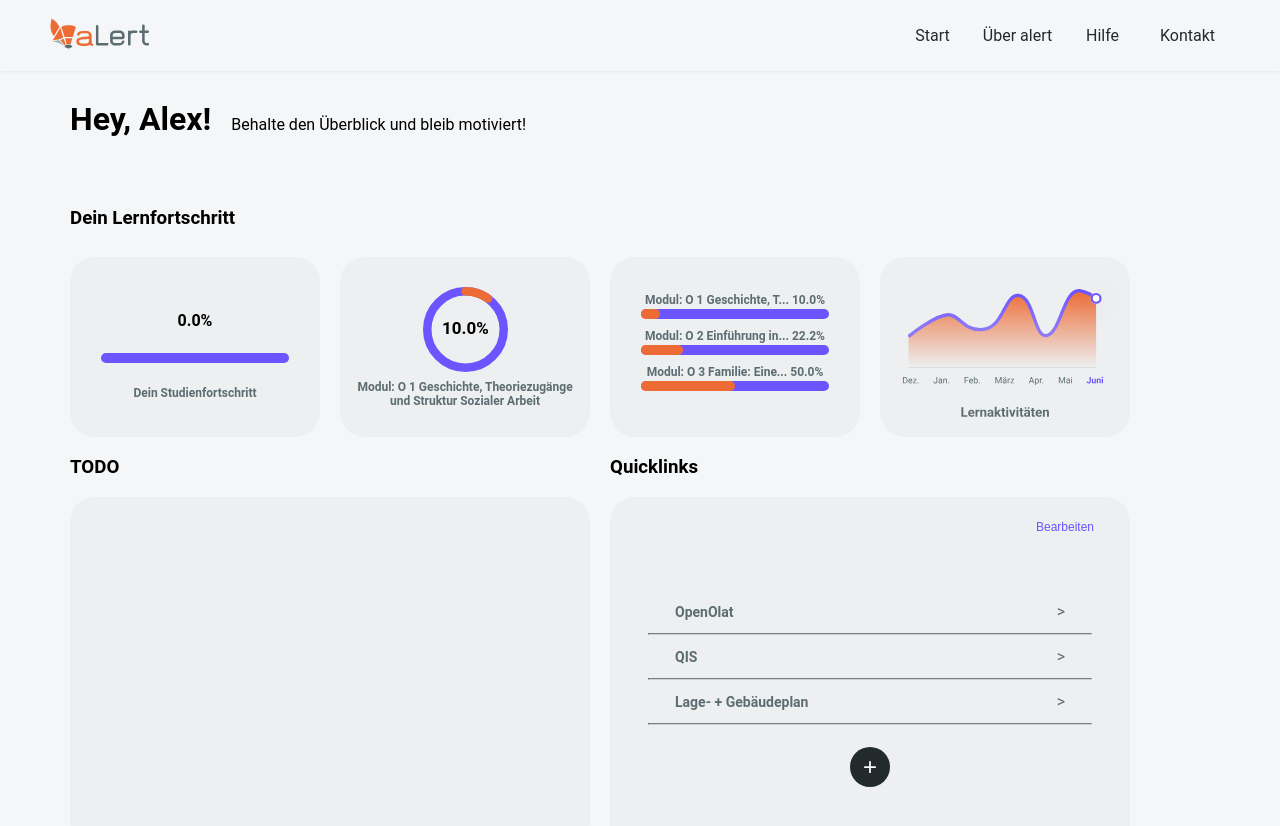
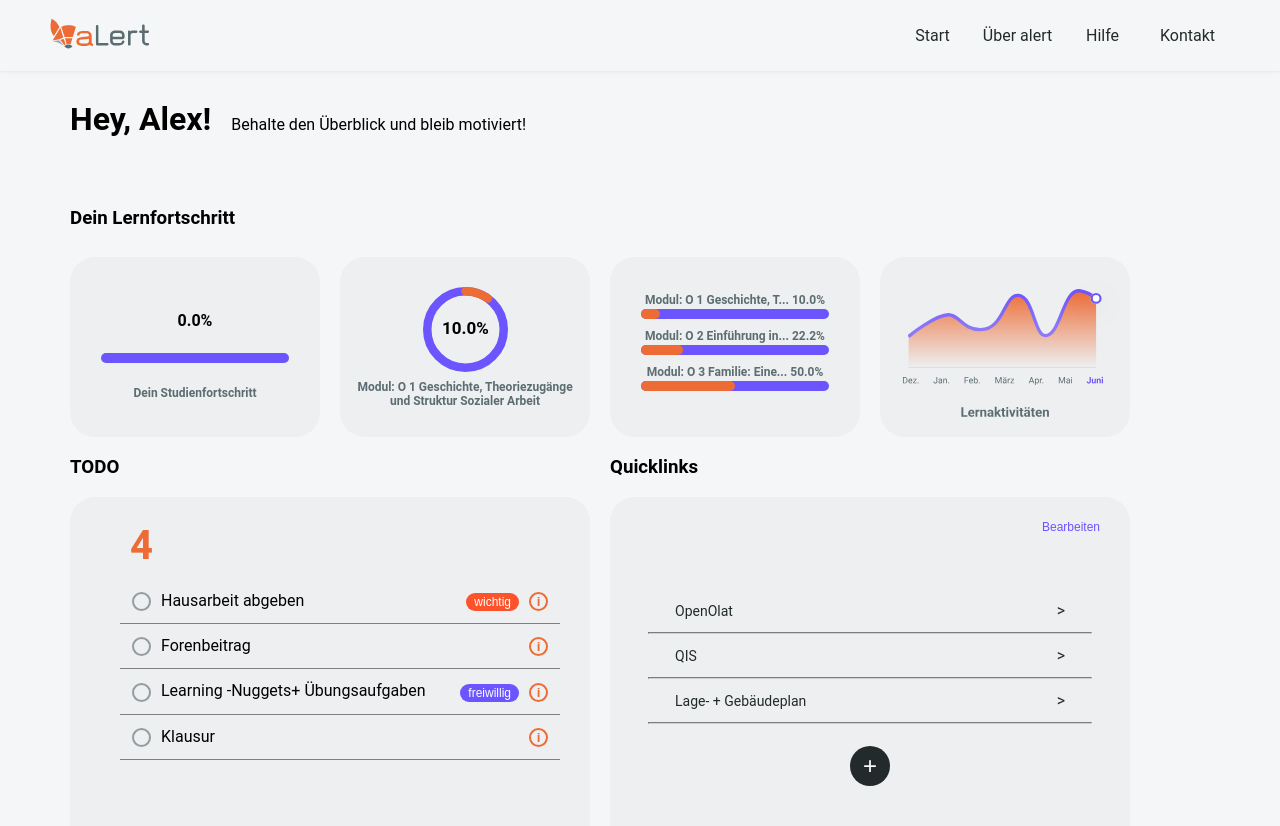
Before and after one commit to EllPee/aLert, a React (Create React App) app: page /dashboard in a window 1280 px wide. Shown: the top 826 px of the page. Built offline with nearby package versions, Linux system fonts and the light colour scheme.

Commit message:
Todo ansicht

```diff
--- a/src/resource/ModulhandbuchBASA.json
+++ b/src/resource/ModulhandbuchBASA.json
@@ -1,5 +1,5 @@
 {
-  "basa-online-Koblenz": [
+  "BASA-online Koblenz": [
     {
       "code": "O 1",
       "title": "Geschichte, Theoriezugänge und Struktur Sozialer Arbeit",
--- /dev/null
+++ b/src/resource/TodoDaten.json
@@ -0,0 +1,40 @@
+[
+  {
+    "Titel": "Hausarbeit abgeben",
+    "Tag": "wichtig",
+    "Frist": "2022-05-15",
+    "Dauer": null,
+    "Kurs/Referenz": null,
+    "bearbeiten": "bearbeiten"
+  },
+  {
+    "Titel": "Forenbeitrag",
+    "Tag": null,
+    "Frist": "2022-05-10",
+    "Dauer": "30 Min.",
+    "Kurs/Referenz": {
+      "text": "Zum Forum",
+      "url": "https://www.example.com"
+    },
+    "bearbeiten": "bearbeiten"
+  },
+  {
+    "Titel": "Learning -Nuggets+ Übungsaufgaben",
+    "Tag": "freiwillig",
+    "Frist": null,
+    "Dauer": null,
+    "Kurs/Referenz": null,
+    "bearbeiten": "bearbeiten"
+  },
+  {
+    "Titel": "Klausur",
+    "Tag": null,
+    "Frist": "2022-06-20",
+    "Dauer": "1,5 Std.",
+    "Kurs/Referenz": {
+      "text": "02 - Einführung in die Rechtsgebiete der Sozialen Arbeit",
+      "url": "https://www.example.com"
+    },
+    "bearbeiten": "bearbeiten"
+  }
+]
--- a/src/styles/css/quicklinks.css
+++ b/src/styles/css/quicklinks.css
@@ -35,11 +35,11 @@
     width: 75%; /* Setze die Breite auf 90% von .widget-box-1 */
     margin: 0 auto; /* Zentriere das Element */
     padding: 10px 0; /* Etwas Platz oben und unten lassen */
-    font-weight: bold;
+    /*font-weight: normal;*/
 }
 
 .link-row a {
-    color: #5C6D72;
+    color: #232A2B;
     text-decoration: none;
     font-size: 14px;
     flex-grow: 1; /* Lasse den Link den verfügbaren horizontalen Platz ausfüllen */
@@ -71,7 +71,7 @@
 }
 
 .arrow-icon {
-    color: #5C6D72;
+    color: #232A2B;
     font-weight: normal;
 }
 
--- a/src/styles/css/todo.css
+++ b/src/styles/css/todo.css
@@ -18,7 +18,7 @@
     align-items: center;
     background-color: #edeff0;
     width: 520px;
-    height: 350px;
+    height: 370px;
     margin-right: 20px;
     border-radius: 25px;
     transition: box-shadow 0.3s;
@@ -27,3 +27,137 @@
 .widget-box-1:hover {
     box-shadow: 0 2px 10px rgba(0, 0, 0, 0.1); /* Schatten hinzufügen */
 }
+
+.widget-box-1 .inner-container {
+    width: 100%;
+    height: 100%;
+    display: flex;
+    flex-direction: column;
+    align-items: center;
+    padding-left: 20px; /* 为内容添加左侧内边距，确保内容不会紧贴边框 */
+}
+
+
+.todo-count {
+    align-self: flex-start;
+    text-align: left;
+    font-size: 40px;
+    color: #ED6C36;
+    margin: 25px 0 10px 50px;
+    font-weight: bold;
+}
+
+.tag-box {
+    margin: 0 10px;
+    padding: 2px 8px;
+    background-color: #FC532D;
+    border: none;
+    border-radius: 20px;
+    color: #fff;
+    font-size: 12px;
+    cursor: pointer;
+    display: inline-block; /* 确保tag-box作为内联元素 */
+}
+.tag-box.wichtig {
+    background-color: #FC532D;
+}
+
+.tag-box.default {
+    background-color: #6C54FF;
+}
+
+.todo-item {
+    display: flex;
+    align-items: center;
+    justify-content: space-between;
+    width: 80%;
+    border-bottom: 1px solid grey;
+    padding: 12px;
+}
+
+button {
+    background: none;
+    border: none;
+    padding: 0;
+    margin: 0;
+    outline: none;
+}
+
+.info-icon {
+    display: flex;
+    align-items: center;
+    justify-content: center;
+    border: 2px solid #ED6C36;
+    border-radius: 50%;
+    font-weight: bold;
+    width: 15px;
+    height: 15px;
+    cursor: pointer;
+    color: #ED6C36;
+}
+
+.todo-detail {
+    padding: 10px;
+    background-color: white;
+    box-shadow: 0 2px 10px rgba(0, 0, 0, 0.1);
+    margin-top: 10px;
+    border-radius: 5px;
+}
+
+.todo-item label.todo-left {
+    display: flex;
+    align-items: center;
+    cursor: pointer; /* 使其看起来可以点击 */
+}
+
+/* 隐藏原始复选框 */
+.todo-item input[type="checkbox"] {
+    display: none;
+}
+
+/* 使用伪元素为复选框创建圆形边界 */
+.todo-item input[type="checkbox"] + span::before {
+    content: '';
+    display: inline-block;
+    width: 15px;
+    height: 15px;
+    border: 2px solid #929DA1;
+    border-radius: 50%;
+    margin-right: 10px;
+    vertical-align: middle;
+    transition: background-color 0.3s, border-color 0.3s;
+}
+
+/* 选中时的颜色 */
+.todo-item input[type="checkbox"]:checked + span::before {
+    background-color: #ED6C36;
+    border-color: #FEB09E;
+}
+
+.backdrop {
+    position: fixed;
+    top: 0;
+    left: 0;
+    width: 100%;
+    height: 100%;
+    background-color: rgba(0, 0, 0, 0.5);
+    z-index: 999; /* To ensure it's below the popup */
+}
+
+.popup {
+    position: fixed;
+    top: 50%;
+    left: 50%;
+    transform: translate(-50%, -50%);
+    padding: 30px;
+    background-color: #F5F6F7;
+    border: 1px solid #ccc;
+    box-shadow: 0 2px 10px rgba(0, 0, 0, 0.2);
+    z-index: 1000;
+    width: 400px;
+    border-radius: 15px;
+    /*display: flex;*/
+    /*flex-direction: column;*/
+    /*align-items: center;*/
+    /*justify-content: center;*/
+}
--- a/src/views/dashboard.jsx
+++ b/src/views/dashboard.jsx
@@ -4,6 +4,7 @@ import '../styles/css/todo.css'
 import Progress from './progress';
 import jsonData from '../resource/ModulhandbuchBASA.json';
 import Quicklinks from "./quicklinks";
+import Todos from "./todo";
 
 function Dashboard() {
     const [userName, setUserName] = useState('Alex');
@@ -38,15 +39,13 @@ function Dashboard() {
                     <div>
                         <h3>TODO</h3>
                     </div>
-                    <div className="widget-box-1">
-                        <div></div>
-                    </div>
+                    <Todos/>
                 </div>
                 <div>
                     <div>
                         <h3>Quicklinks</h3>
                     </div>
-                    <Quicklinks />
+                    <Quicklinks/>
                 </div>
             </div>
         </div>
--- a/src/views/help.jsx
+++ /dev/null
@@ -1,12 +0,0 @@
-import React from 'react';
-
-function Help() {
-    return (
-        <div>
-            <h1>Hilfe</h1>
-            <p>Dies ist die Hilfe Seite.</p>
-        </div>
-    );
-}
-
-export default Help;
--- /dev/null
+++ b/src/views/todo.jsx
@@ -0,0 +1,73 @@
+import React, {useState} from 'react';
+import '../styles/css/todo.css';
+import todoData from '../resource/TodoDaten.json';
+
+function Todos() {
+    const [selectedTodo, setSelectedTodo] = useState(null);
+    const [showPopup, setShowPopup] = useState(false);
+    const [completedTodos, setCompletedTodos] = useState(0); // 追踪已完成的TODO数量
+
+    const handleCheckboxChange = (event) => {
+        // 如果复选框被选中，增加已完成的TODO数量，否则减少
+        event.target.checked ? setCompletedTodos(completedTodos + 1) : setCompletedTodos(completedTodos - 1);
+    };
+
+    const handleInfoClick = (todo) => {
+        setSelectedTodo(todo);
+        setShowPopup(true);
+    };
+
+    const handleClosePopup = () => {
+        setShowPopup(false);
+        setSelectedTodo(null);
+    };
+
+    return (
+        <div className="widget-box-1">
+            <div className="inner-container">
+                <div className="todo-count">
+                    {todoData.length - completedTodos} {/* 显示未完成的TODO数量 */}
+                </div>
+                {todoData.map((todo, index) => (
+                    <div key={index} className="todo-item">
+                        <label className="todo-left">
+                            <input type="checkbox" onChange={handleCheckboxChange}/>
+                            <span>{todo.Titel}</span>
+                        </label>
+                        <label className="todo-right">
+                            {todo.Tag && (
+                                <button className={`tag-box ${todo.Tag === "wichtig" ? "wichtig" : "default"}`}>
+                                    {todo.Tag}
+                                </button>
+                            )}
+                            <button onClick={() => handleInfoClick(todo)}>
+                                <div className="info-icon">i</div>
+                            </button>
+                        </label>
+                    </div>
+                ))}
+            </div>
+            {showPopup && <div className="backdrop" onClick={handleClosePopup}></div>}
+            {showPopup && selectedTodo && (
+                <div className="popup">
+                    <h2>{selectedTodo.Titel || ""}</h2>
+
+                    {selectedTodo['Frist'] && (
+                        <p>Frist: {selectedTodo.Frist || ""}</p>
+                    )}
+                    {selectedTodo['Dauer'] && (
+                        <p>Dauer: {selectedTodo.Dauer || ""}</p>
+                    )}
+                    {selectedTodo['Kurs/Referenz'] && (
+                        <p>Kurs/Referenz: <a
+                            href={selectedTodo['Kurs/Referenz'].url}>{selectedTodo['Kurs/Referenz'].text}</a></p>
+                    )}
+                    <p>bearbeiten: {selectedTodo.bearbeiten || ""}</p>
+                    <button onClick={handleClosePopup}>Fertig</button>
+                </div>
+            )}
+        </div>
+    );
+}
+
+export default Todos;
```
